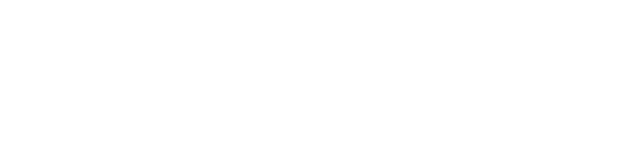
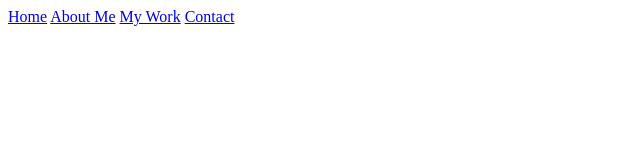
Before and after one commit to CommunityRADvocate/iwd, a plain HTML site: page index.html in a window 1280 px wide. Shown: the whole page, without its empty margins (0-640 px from the left). Drawn offline with Linux system fonts and the light colour scheme.

Commit message:
Add to index

```diff
--- a/index.html
+++ b/index.html
@@ -9,6 +9,20 @@
     <title>Remy Drain | Code RAD</title>
 </head>
 <body>
+    <nav>
+        <a href="#">Home</a>
+        <a href="#">About Me</a>
+        <a href="#">My Work</a>
+        <a href="#">Contact</a>
+    </nav>
+    <div id="about">
 
+    </div>
+    <div id="work">
+
+    </div>
+    <div id="contact">
+
+    </div>
 </body>
 </html>
```
